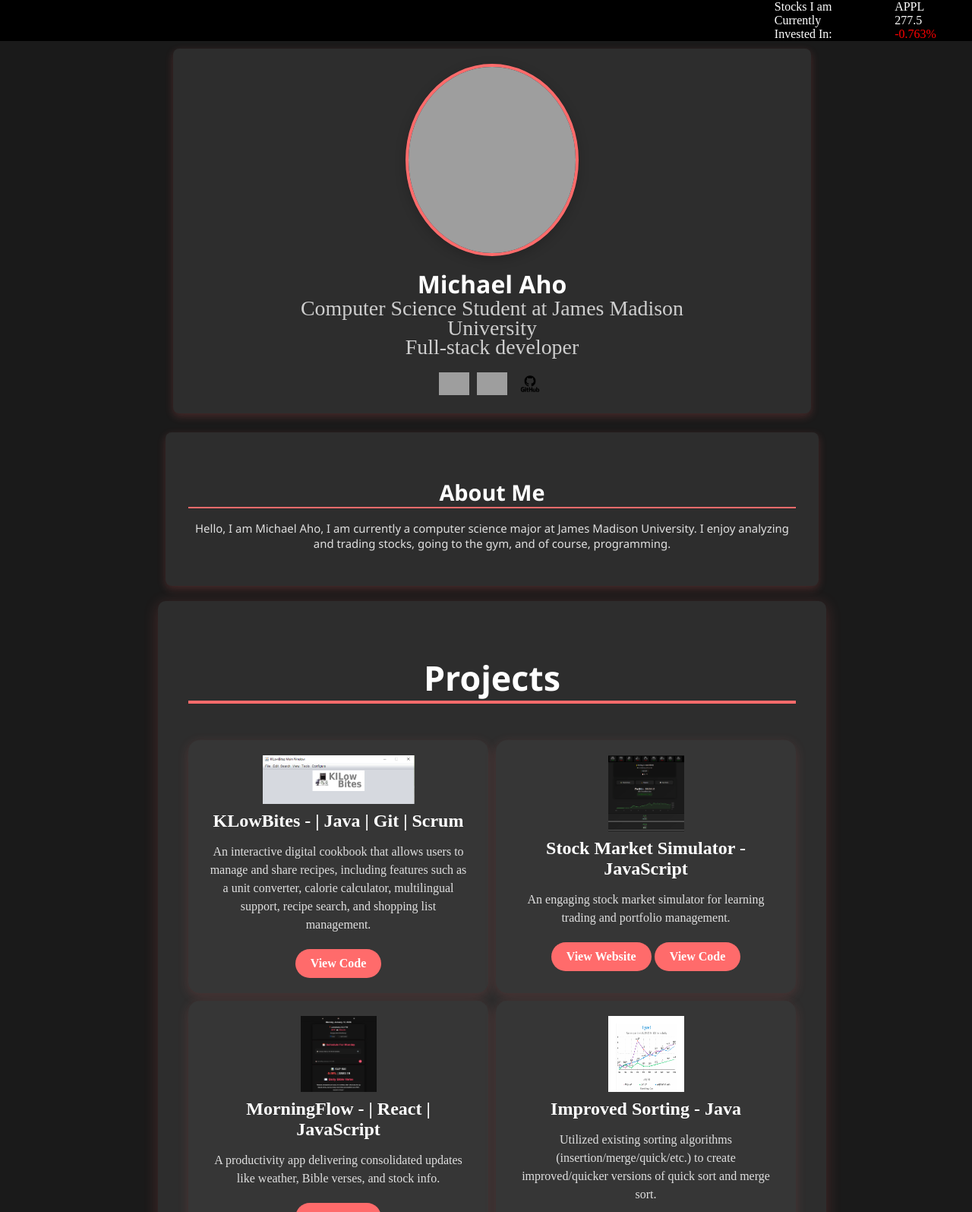
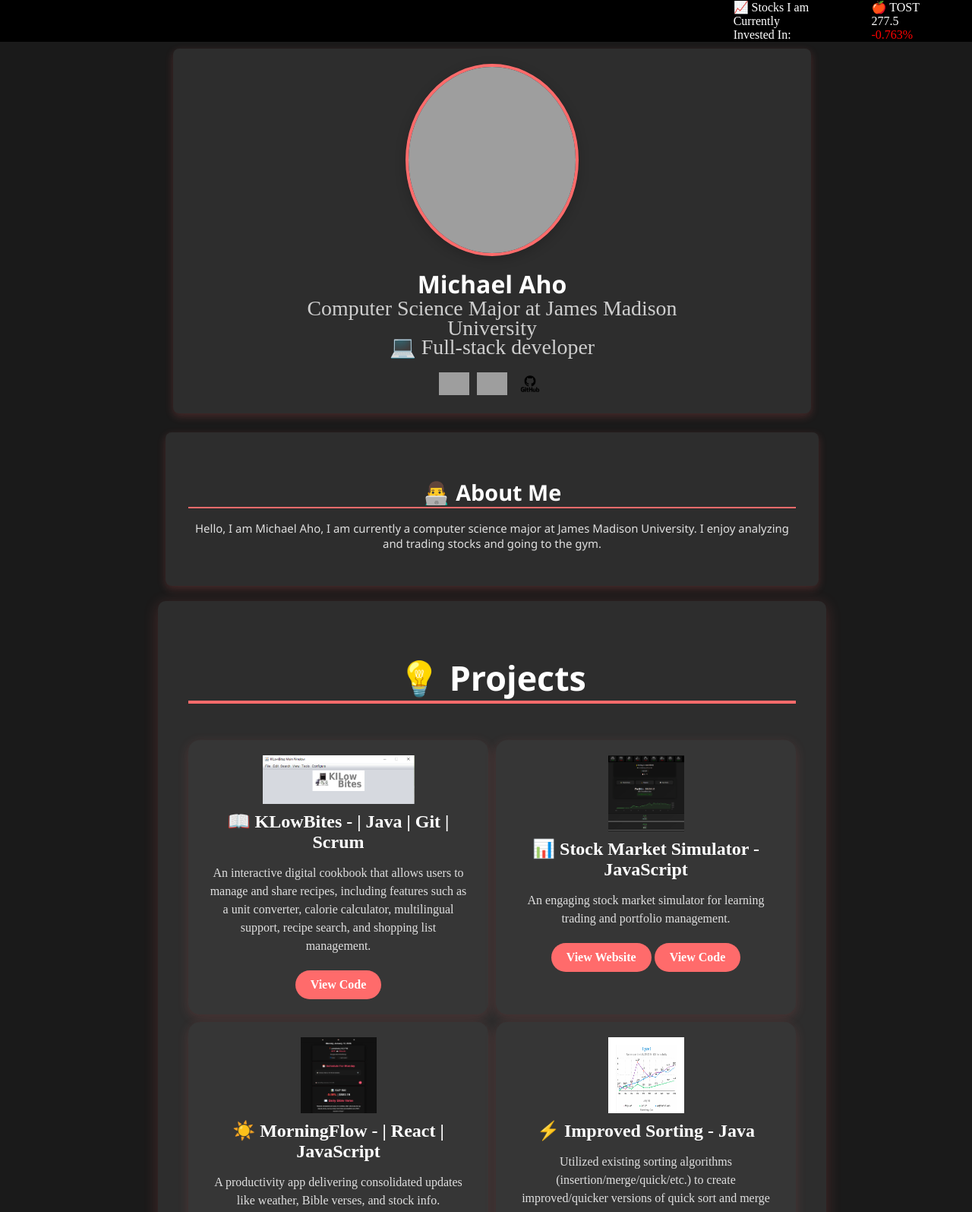
Before and after one commit to MichaelAho1/Old-PersonalSite, a plain HTML site: page index.html in a window 1280 px wide. Shown: the top 1595 px of the page at 76% size. Drawn offline with Linux system fonts and the light colour scheme; no server answers; grey boxes are pictures that could not be loaded.

Commit message:
Ajusted Style

```diff
--- a/index.html
+++ b/index.html
@@ -4,26 +4,24 @@
     <meta charset="UTF-8">
     <meta name="viewport" content="width=device-width, initial-scale=1.0">
     <title>Personal Website - Michael Aho</title>
-    <link rel="icon"  type="image/jpg" href="downloads/favicon.jpg">
+    <link rel="icon" type="image/jpg" href="downloads/favicon.jpg">
     <link rel="stylesheet" href="style.css">
-
-
 </head>
 <body id="everything">
     <div class="stockBar">
         <section id="moving">
-            <div id="infoBox" class="label-box2">Stocks I am <br> Currently <br> Invested In:</div>
-            <div id="box1" class="label-box2">APPL<br> 277.5 <br><span style="color:red";> -0.763%</span></div>
-            <div id="box2" class="label-box">IBM<br> 233.26 <br><span style="color:green";> 0.004%</span></div>
-            <div id="box3" class="label-box3">META <br> 589.95 <br> <span style="color:green";>0.875%</span></div>
-            <div id="box4" class="label-box4">AMZN <br> 188.82 <br> <span style="color:green";>1.173%</span></div>
+            <div id="infoBox" class="label-box2">📈 Stocks I am <br> Currently <br> Invested In:</div>
+            <div id="box1" class="label-box2">🍎 TOST<br> 277.5 <br><span style="color:red;"> -0.763%</span></div>
+            <div id="box2" class="label-box">💻 UAL<br> 233.26 <br><span style="color:green;"> 0.004%</span></div>
+            <div id="box3" class="label-box3">📱 V <br> 589.95 <br><span style="color:green;">0.875%</span></div>
+            <div id="box4" class="label-box4">📦 TSLA <br> 188.82 <br><span style="color:green;">1.173%</span></div>
         </section>
     </div>
     <div class="contact">
         <img id="headshot" src="downloads/headshot.jpeg" alt="Description of image" />
         <h1 id="name">Michael Aho</h1>
-        <label id="description">Computer Science Student at James Madison University<br>
-            Full-stack developer
+        <label id="description">Computer Science Major at James Madison University<br>
+            💻 Full-stack developer
         </label>
         <div id="links">
             <a id="linkedIn" href="https://www.linkedin.com/in/michael-aho-41844a291" target="_blank">
@@ -38,28 +36,27 @@
         </div>
     </div>
 
-
     <div class="About">
-        <h3 id="head3">About Me</h3>
+        <h3 id="head3">👨‍💻 About Me</h3>
         <div id="Description">
             <p>
                 Hello, I am Michael Aho, I am currently a computer science major at James Madison University.
-                I enjoy analyzing and trading stocks, going to the gym, and of course, programming.
-                </p>
+                I enjoy analyzing and trading stocks and going to the gym.
+            </p>
         </div>
     </div>
     <div id="Projects">
-        <h1 id="header">Projects</h1>
+        <h1 id="header">💡 Projects</h1>
         <div class="projectContainer">
             <div class="project-card">
                 <img src="downloads/KLowBites-img.png" alt="KLowBites Ex." width="200px">
-                <h3 class="project-header">KLowBites - | Java | Git | Scrum</h3>
+                <h3 class="project-header">📖 KLowBites - | Java | Git | Scrum</h3>
                 <p class="project-description">An interactive digital cookbook that allows users to manage and share recipes, including features such as a unit converter, calorie calculator, multilingual support, recipe search, and shopping list management.</p>
                 <a href="https://github.com/MichaelAho1/KLowBites1" class="btn">View Code</a>
             </div>
             <div class="project-card">
                 <img src="downloads/Stock-Sim-img.png" alt="StockMarketSimulator Ex." width="100px" height="100px">
-                <h3 class="project-header">Stock Market Simulator - JavaScript</h3>
+                <h3 class="project-header">📊 Stock Market Simulator - JavaScript</h3>
                 <p class="project-description">An engaging stock market simulator for learning trading and portfolio management.</p>
                 <div>
                     <a href="https://michaelaho1.github.io/Stock-Market-Simulator/" class="btn">View Website</a>
@@ -68,19 +65,19 @@
             </div>
             <div class="project-card">
                 <img src="downloads/MorningFlow-img.png" alt="MorningFlow Ex." width="100px" height="100px">
-                <h3 class="project-header">MorningFlow - | React | JavaScript</h3>
+                <h3 class="project-header">☀️ MorningFlow - | React | JavaScript</h3>
                 <p class="project-description">A productivity app delivering consolidated updates like weather, Bible verses, and stock info.</p>
                 <a href="https://github.com/MichaelAho1/Morning-Project" class="btn">View Code</a>
             </div>
             <div class="project-card">
                 <img src="downloads/SortReasearch-img.png" alt="SortingResearch" width="100px" height="100px">
-                <h3 class="project-header">Improved Sorting - Java</h3>
+                <h3 class="project-header">⚡ Improved Sorting - Java</h3>
                 <p class="project-description">Utilized existing sorting algorithms (insertion/merge/quick/etc.) to create improved/quicker versions of quick sort and merge sort.</p>
                 <a href="https://github.com/MichaelAho1/SortingResearch" class="btn">View Code</a>
             </div>
             <div class="project-card">
                 <img src="downloads/huffmanZipping-img.png" alt="huffManZipping-img" width="100px" height="100px">
-                <h3 class="project-header">Huffman Coding - Java</h3>
+                <h3 class="project-header">📜 Huffman Coding - Java</h3>
                 <p class="project-description">Implemented file encoding and decoding with Huffman compression techniques.</p>
                 <a href="https://github.com/MichaelAho1/Huffman-Coding" class="btn">View Code</a>
             </div>
```
